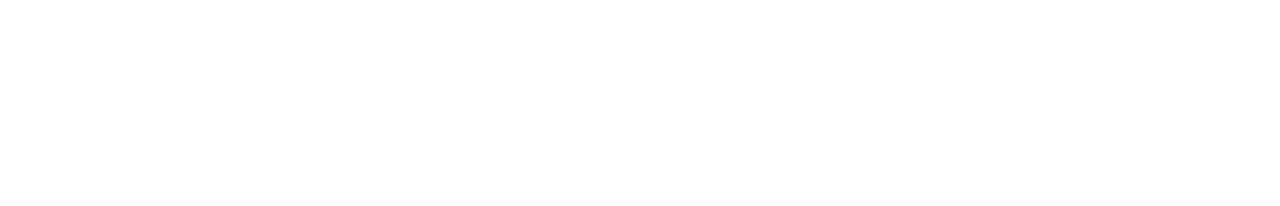
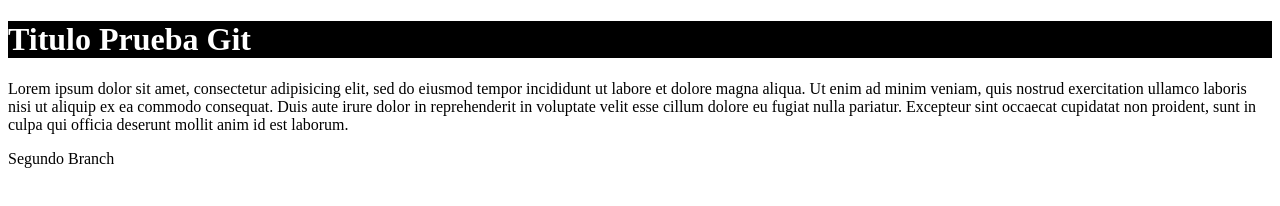
Before and after one commit to heraldohuerta/prueba_git, a plain HTML site: page index.html in a window 1280 px wide. Drawn offline with Linux system fonts and the light colour scheme.

Commit message:
usado en segunda rama

```diff
--- /dev/null
+++ b/css/style.css
@@ -0,0 +1,5 @@
+.title
+{
+  background-color: black;
+  color:white;
+}
--- a/index.html
+++ b/index.html
@@ -3,9 +3,13 @@
 <head>
   <meta charset="UTF-8">
   <meta name="viewport" content="width=device-width, initial-scale=1.0">
+  <link rel="stylesheet" href="./css/style.css">
   <title>Document</title>
 </head>
 <body>
+  <h1 class="title">Titulo Prueba Git</h1>
+  <p>Lorem ipsum dolor sit amet, consectetur adipisicing elit, sed do eiusmod tempor incididunt ut labore et dolore magna aliqua. Ut enim ad minim veniam, quis nostrud exercitation ullamco laboris nisi ut aliquip ex ea commodo consequat. Duis aute irure dolor in reprehenderit in voluptate velit esse cillum dolore eu fugiat nulla pariatur. Excepteur sint occaecat cupidatat non proident, sunt in culpa qui officia deserunt mollit anim id est laborum.</p>
 
+  <p>Segundo Branch</p>
 </body>
 </html>
```
